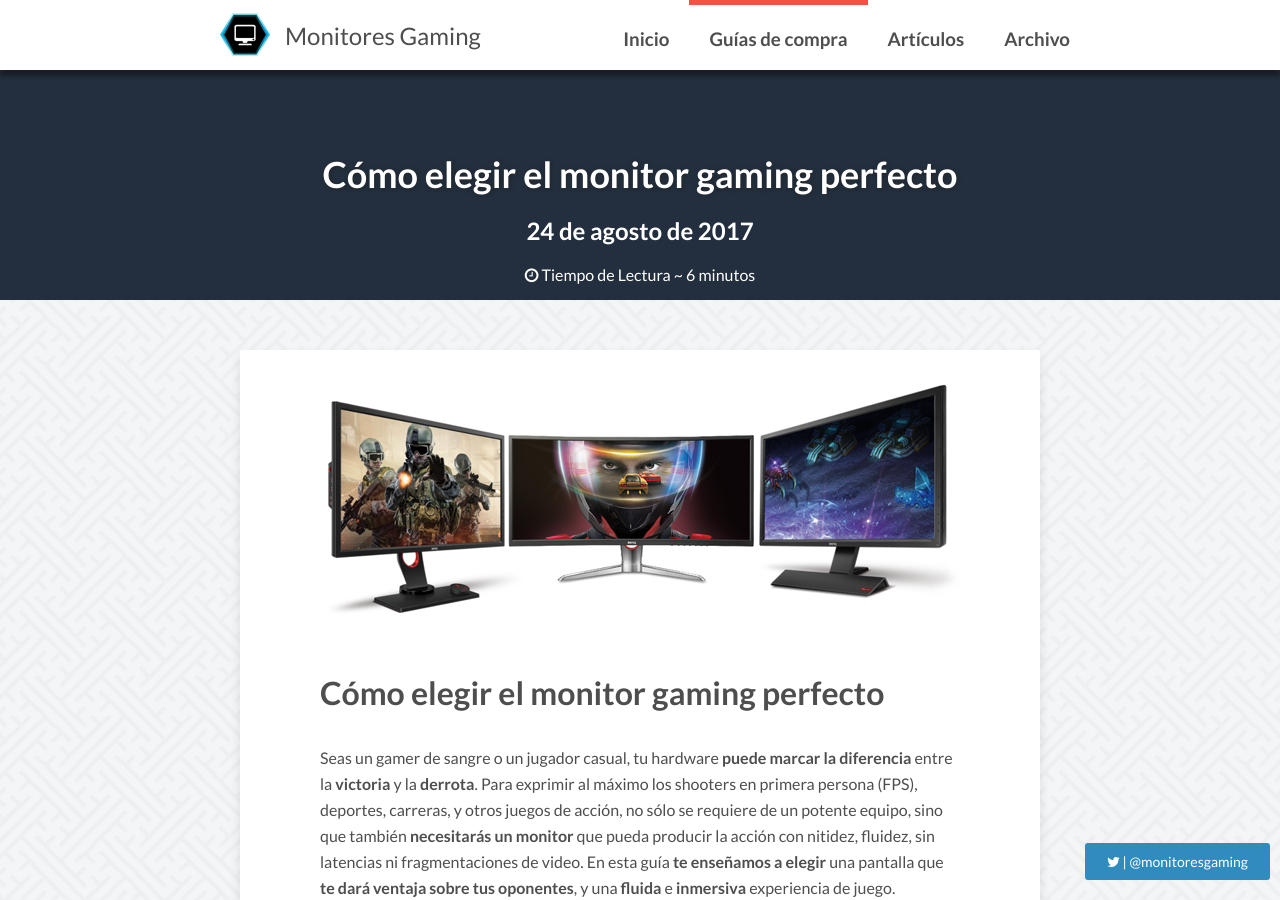
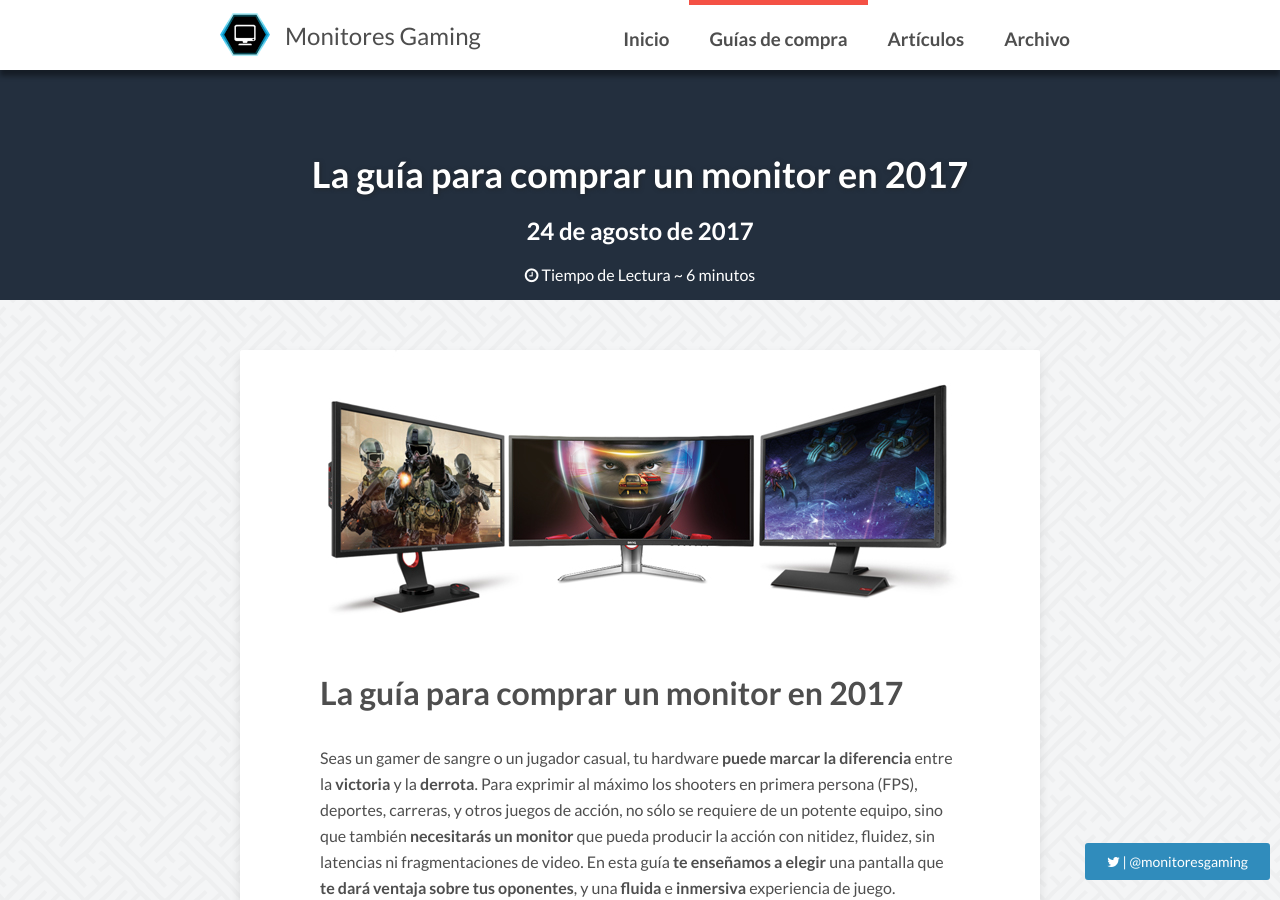
Before and after one commit to Losazul/losazul.github.io, a Jekyll site: the page built from _posts/2017-08-24-como-elegir-que-monitor-comprar.md, in a window 1280 px wide and 900 px high. Built offline with Jekyll 4.4.1, drawn with Linux system fonts in a browser that asks for light colours; nearby versions of some CDN libraries; comment, search, counter and statistics services are not loaded.

Commit message:
description elegir monitor

```diff
--- a/_posts/2017-08-24-como-elegir-que-monitor-comprar.md
+++ b/_posts/2017-08-24-como-elegir-que-monitor-comprar.md
@@ -1,8 +1,9 @@
 ---
 layout: post
-title:  "Cómo elegir el monitor gaming perfecto"
+title:  "La guía para comprar un monitor en 2017"
 date:   2017-08-24 21:55:55 +0200
-excerpt: Actualmente hay una inmensa oferta de monitores, y sigue aumentando sin precedentes. Te explicamos los conocimientos más básicos (tamaño, tipos de panel, ángulos de visión...) para que seas capaz de elegir por ti mismo el monitor que más se ajuste a tus necesidades.
+excerpt: Actualmente hay una inmensa oferta de monitores. Te explicamos los conocimientos clave para que seas capaz de elegir por ti mismo el monitor que más se ajuste a tus necesidades.
+description: ¿No sabes qué monitor comprar? Esta es tu guía defintiiva para elegir el mejor en 2017.
 tags: [monitor, acer, asus, hdmi, dell, hp, ibm, nvidia, samsumg, leg]
 categories: guias-de-compra
 image:
```
